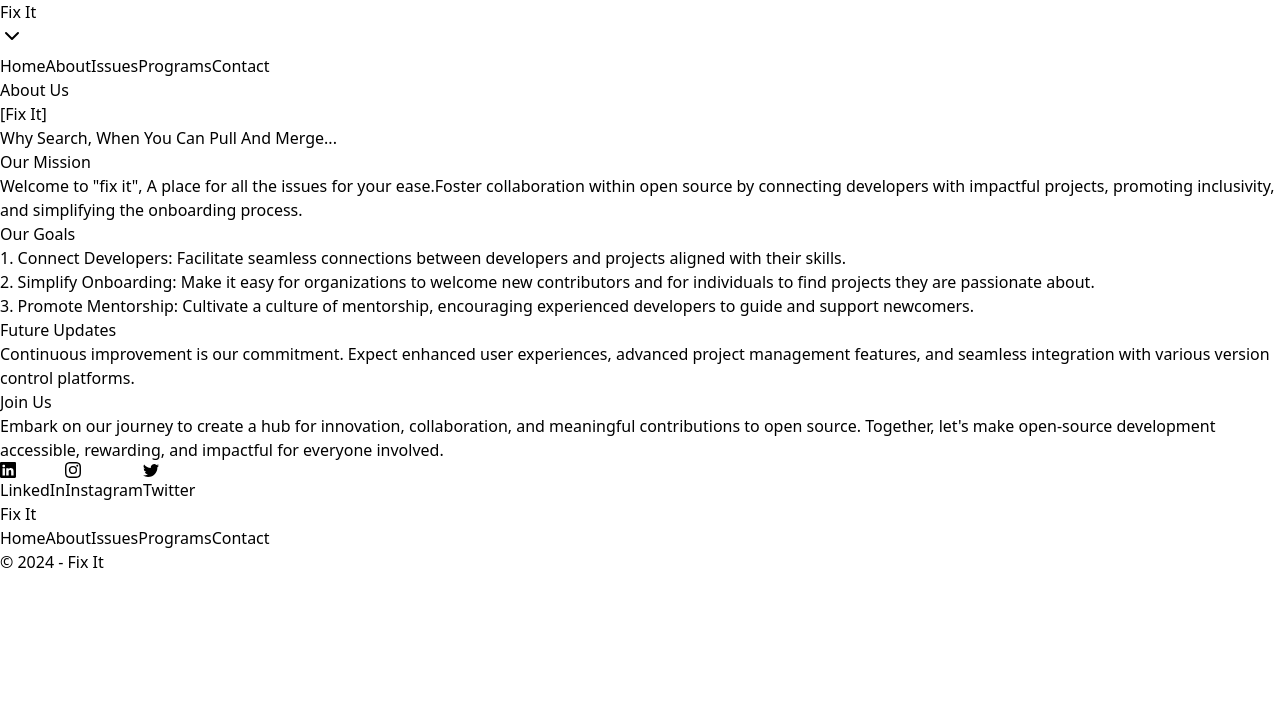
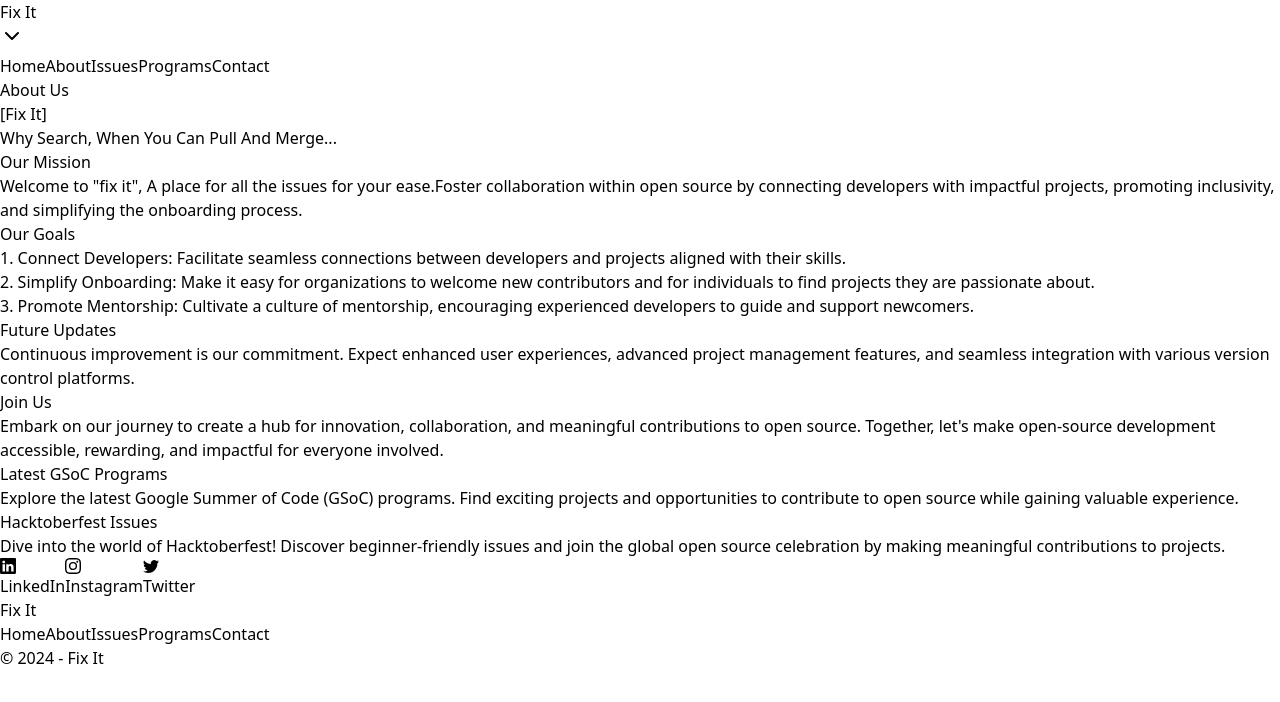
Before and after one commit to cbum-dev/Fix_It, a React (Vite) app: page /about in a window 1280 px wide. Shown: the top 702 px of the page. Built offline with nearby package versions, Linux system fonts and the light colour scheme.

Commit message:
Finalised product For initial launch

```diff
--- a/src/About/About.jsx
+++ b/src/About/About.jsx
@@ -50,6 +50,18 @@ const About = () => {
           open-source development accessible, rewarding, and impactful for
           everyone involved.
         </p>
+        <h1 className="text-xl text-blue-300 underline text-center mb-2 mt-2 md:text-3xl">
+          Latest GSoC Programs
+        </h1>
+        <p className="text-center md:text-lg">
+          Explore the latest Google Summer of Code (GSoC) programs. Find exciting projects and opportunities to contribute to open source while gaining valuable experience.
+        </p>
+        <h1 className="text-xl text-blue-300 underline text-center mb-2 mt-2 md:text-3xl">
+          Hacktoberfest Issues
+        </h1>
+        <p className="text-center md:text-lg">
+          Dive into the world of Hacktoberfest! Discover beginner-friendly issues and join the global open source celebration by making meaningful contributions to projects.
+        </p>
       </div>
     </div>
   );
--- a/src/Contact/Contact.jsx
+++ b/src/Contact/Contact.jsx
@@ -12,7 +12,7 @@ import { faHashnode } from "@fortawesome/free-brands-svg-icons/faHashnode";
 
 const Contact = () => {
   return (
-    <div className="flex flex-col items-center justify-center">
+    <div className="text-white flex flex-col items-center justify-center">
       <h1 className="text-3xl my-4">Contact</h1>
       <ul className="flex flex-col justify-between space-x-4">
         <li></li>
```
